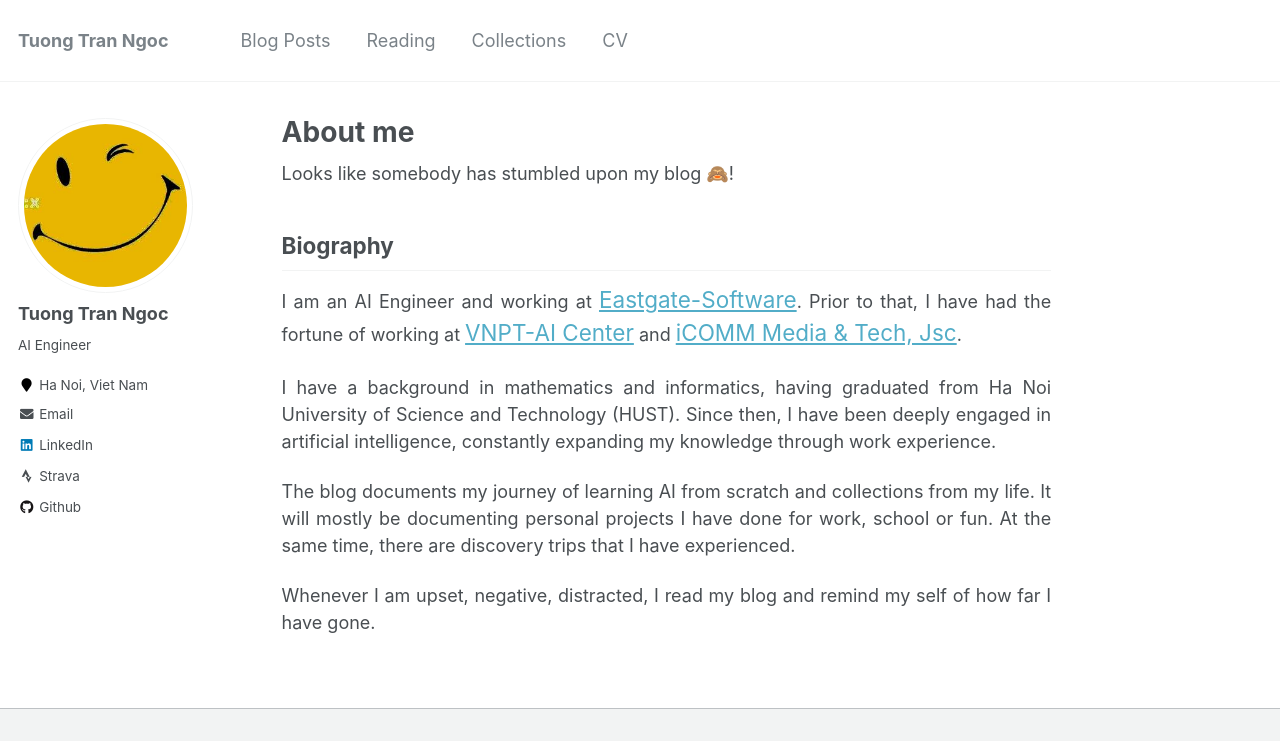
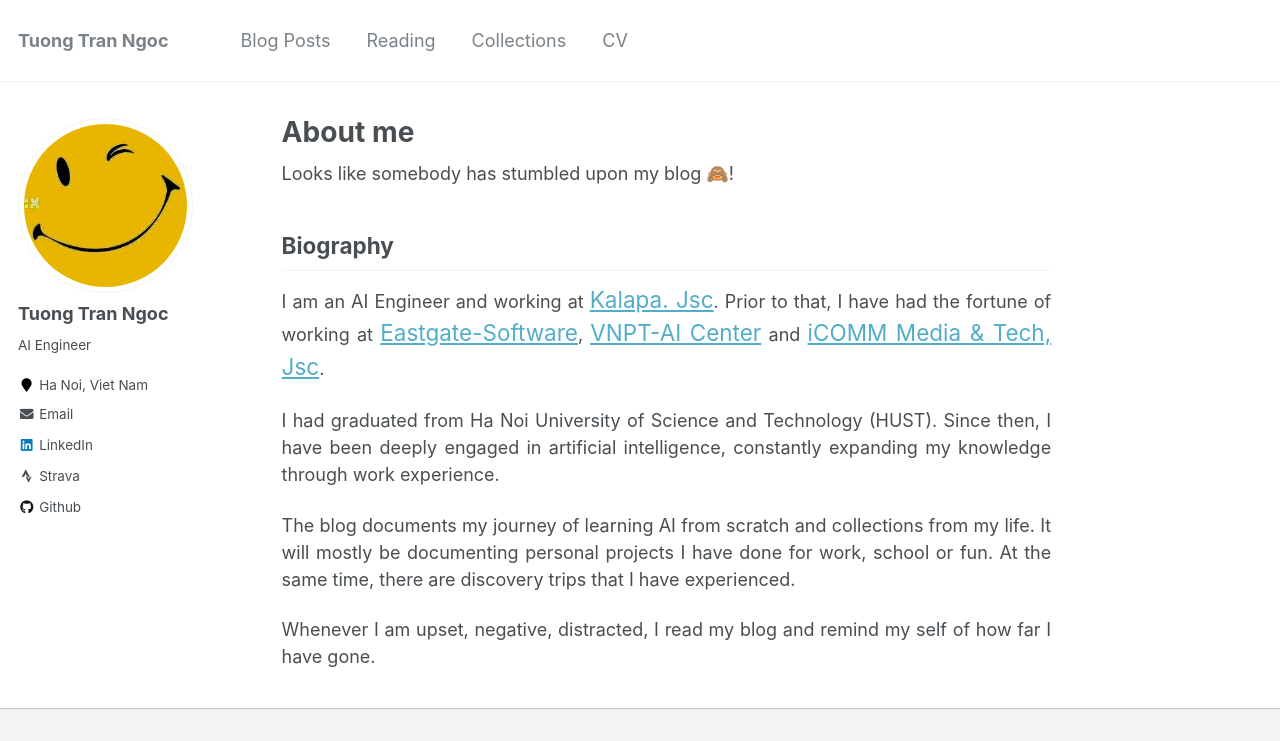
Before and after one commit to tuongtranngoc/tuongtranngoc.github.io, a Jekyll site: the page built from _pages/about.md, in a window 1280 px wide, cut to the strip 0-741 px from the top of the page. Built offline with Jekyll 4.4.1, drawn with Linux system fonts in a browser that asks for light colours.

Commit message:
update: about me

```diff
--- a/_pages/about.md
+++ b/_pages/about.md
@@ -10,9 +10,9 @@ redirect_from:
 Looks like somebody has stumbled upon my blog 🙈!
 
 ## Biography
-I am an AI Engineer and working at [Eastgate-Software](https://eastgate-software.com/). Prior to that, I have had the fortune of working at [VNPT-AI Center](https://icenter.ai/vi) and [iCOMM Media & Tech, Jsc](https://icomm.vn/).
+I am an AI Engineer and working at [Kalapa. Jsc](https://kalapa.vn/). Prior to that, I have had the fortune of working at [Eastgate-Software](https://eastgate-software.com/), [VNPT-AI Center](https://icenter.ai/vi) and [iCOMM Media & Tech, Jsc](https://icomm.vn/).
 
-I have a background in mathematics and informatics, having graduated from Ha Noi University of Science and Technology (HUST). Since then, I have been deeply engaged in artificial intelligence, constantly expanding my knowledge through work experience.
+I had graduated from Ha Noi University of Science and Technology (HUST). Since then, I have been deeply engaged in artificial intelligence, constantly expanding my knowledge through work experience.
 
 The blog documents my journey of learning AI from scratch and collections from my life. It will mostly be documenting personal projects I have done for work, school or fun. At the same time, there are discovery trips that I have experienced.
 
```
Also changed, not shown: _pages/cv.md (+4 -0 lines).
